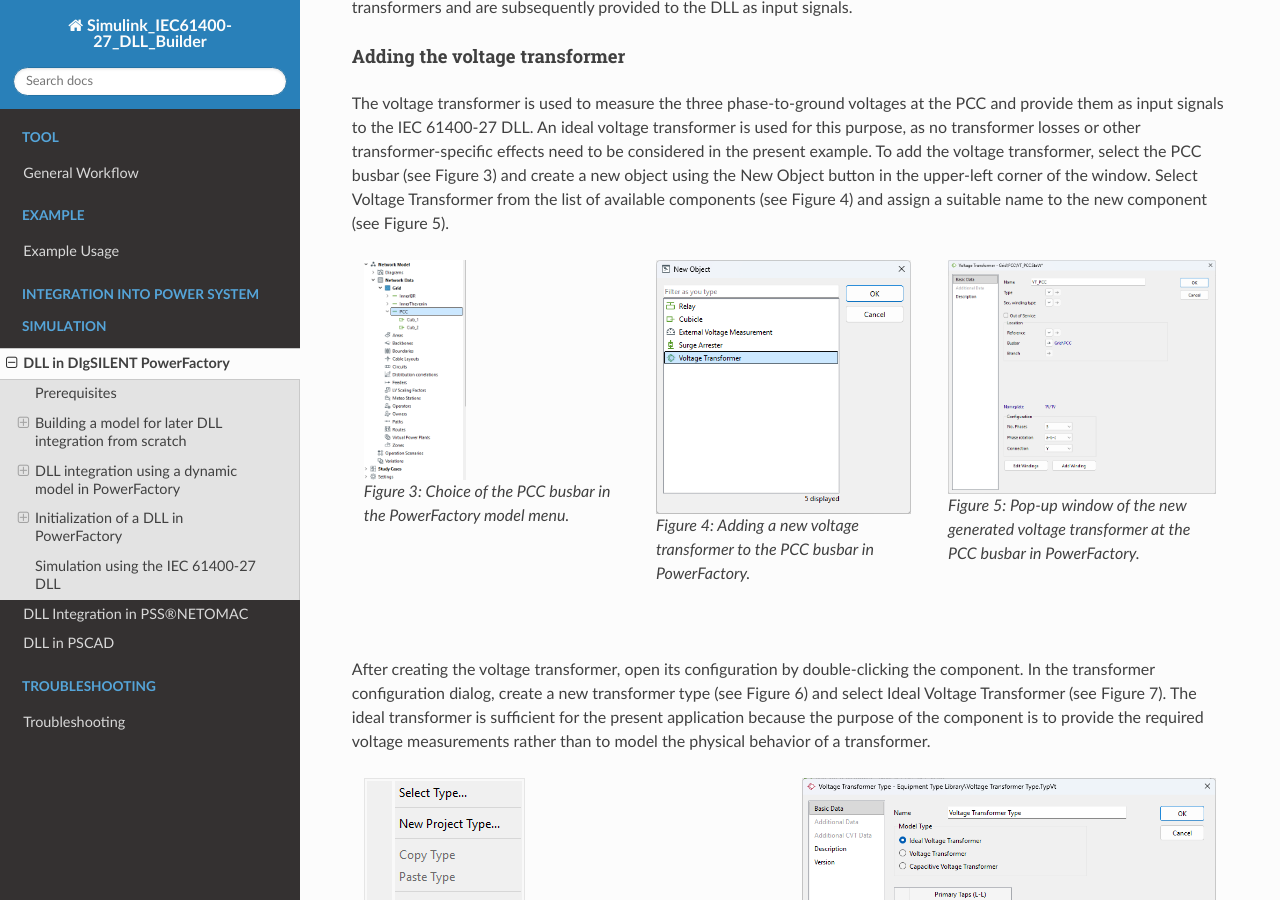
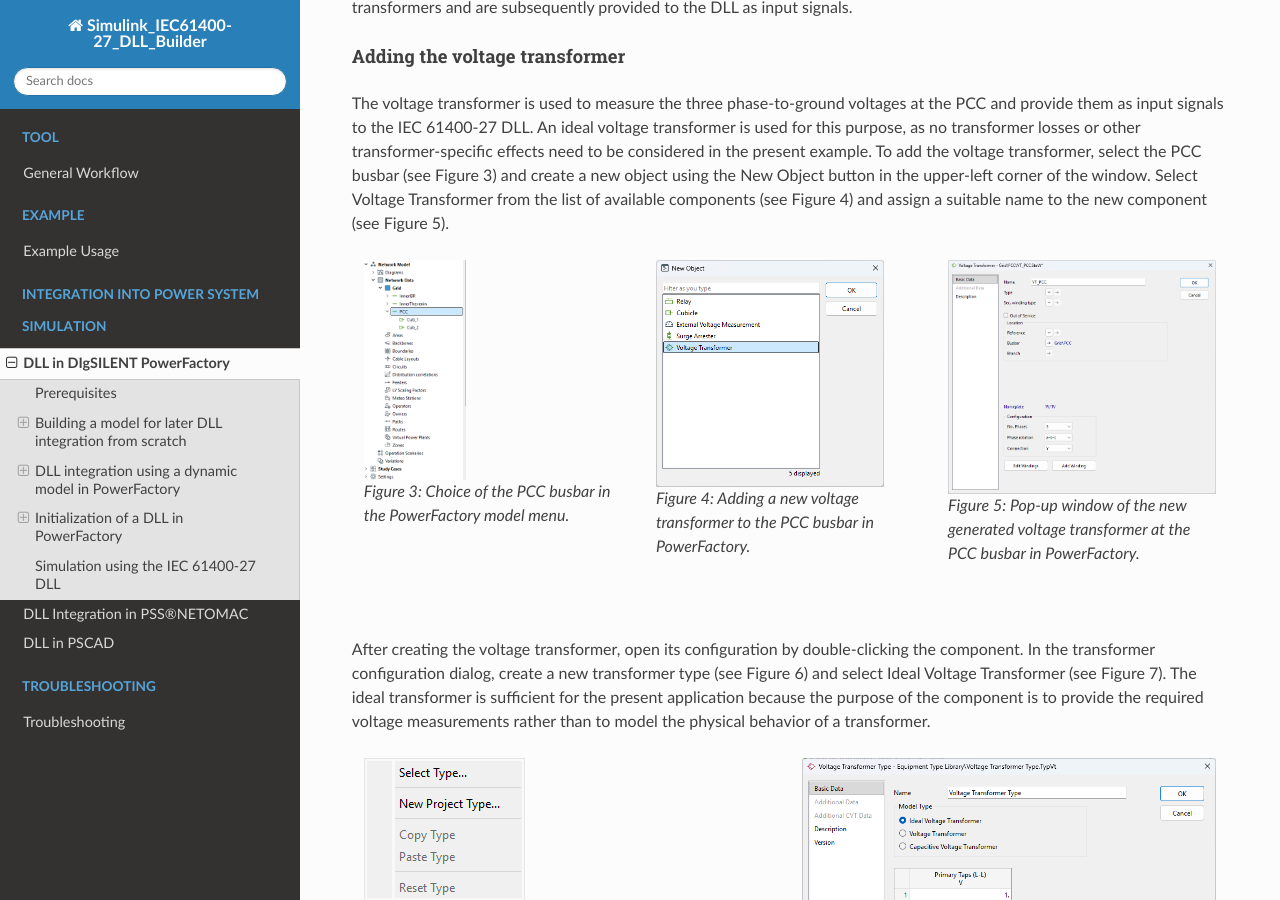
Before and after one commit to Institute-of-Electrical-Energy-Systems/SIMULINK_DLL_Builder, a Sphinx documentation site: the page built from docs/DLL_in_PF.rst, in a window 1280 px wide and 900 px high, scrolled down 1905 px. Built offline with Sphinx 7.4.7 and the Read the Docs theme 3.1.0, drawn with Linux system fonts in a browser that asks for light colours; formulas are drawn with MathJax 3.

Commit message:
Update DLL_in_PF.rst

```diff
--- a/docs/DLL_in_PF.rst
+++ b/docs/DLL_in_PF.rst
@@ -83,7 +83,7 @@ Select Voltage Transformer from the list of available components (see Figure 4)
 
        ..  figure:: ./images/PowerFactory/VT_PowerFactory.png
             :alt: Adding a new voltage transformer to the PCC busbar in PowerFactory.
-            :width: 95%
+            :width: 85%
 
             Figure 4: Adding a new voltage transformer to the PCC busbar in PowerFactory.
 
```
